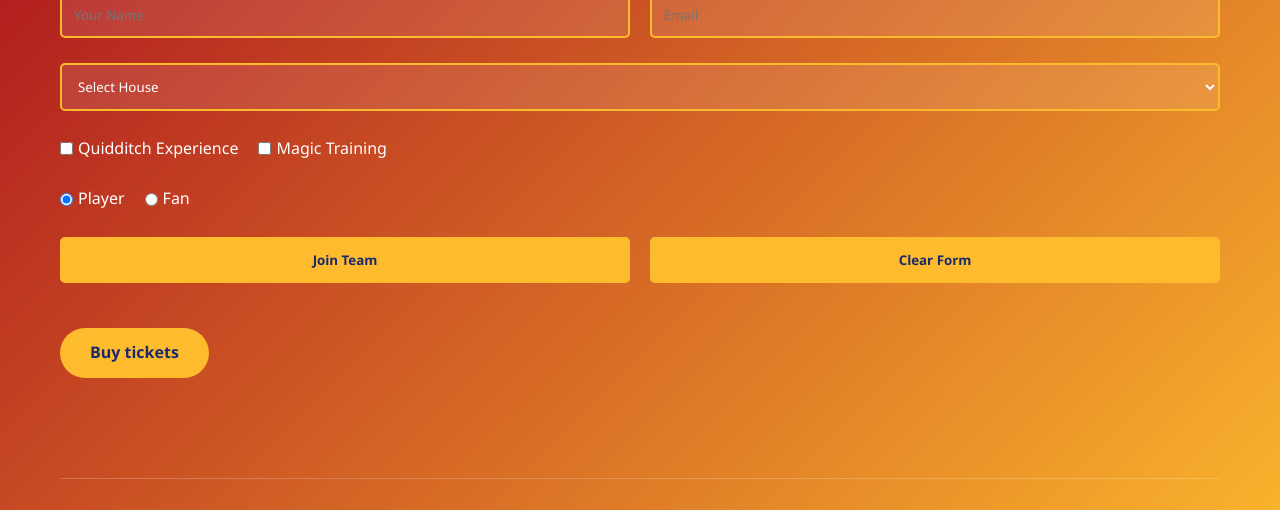
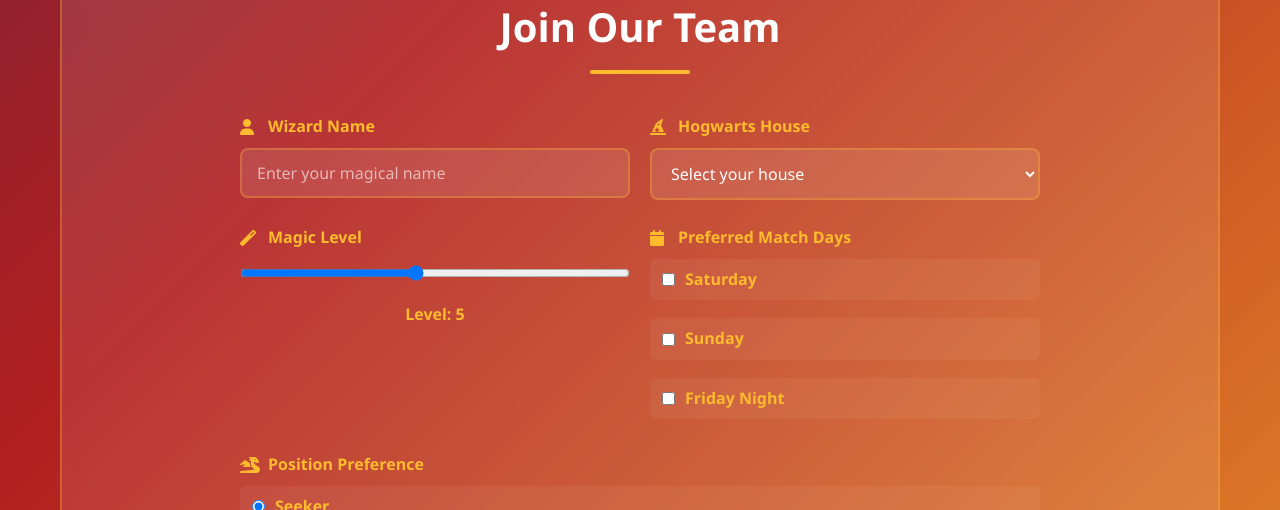
Before and after one commit to AlexJenious/My-first-website-on-git, a website: page football-team-web-lab-1/website/main/main2/index.html in a window 1280 px wide. Shown: the part 1889-2399 px from the top of the page. Drawn offline with Linux system fonts and the light colour scheme.

Commit message:
Recreate main2 to best formate of form

```diff
--- a/football-team-web-lab-1/website/main/main2/index.html
+++ b/football-team-web-lab-1/website/main/main2/index.html
@@ -90,50 +90,93 @@
         </div>
     </section>
 
-    <section class="main-form">
-    <h2>Quick Registration</h2>
-    <form class="form">
-        <!-- 1. Текстові поля -->
+    <section class="registration-form">
+        <h2 class="section-title">Join Our Team</h2>
+        <form class="magic-form">
             <div class="form-row">
-            <input type="text" placeholder="Your Name" required>
-            <input type="email" placeholder="Email" required>
+                <div class="form-group">
+                    <label for="wizard-name"><i class="fas fa-user"></i> Wizard Name</label>
+                    <input type="text" id="wizard-name" placeholder="Enter your magical name" required>
+                </div>
+                <div class="form-group">
+                    <label for="house"><i class="fas fa-hat-wizard"></i> Hogwarts House</label>
+                    <select id="house" required>
+                        <option value="">Select your house</option>
+                        <option value="gryffindor">Gryffindor</option>
+                        <option value="slytherin">Slytherin</option>
+                        <option value="hufflepuff">Hufflepuff</option>
+                        <option value="ravenclaw">Ravenclaw</option>
+                    </select>
+                </div>
             </div>
 
-        <!-- 2. Випадаючий список -->
             <div class="form-row">
-            <select>
-                <option>Select House</option>
-                <option>Gryffindor</option>
-                <option>Slytherin</option>
-                <option>Hufflepuff</option>
-                <option>Ravenclaw</option>
-            </select>
+                <div class="form-group">
+                    <label for="magic-level"><i class="fas fa-wand-magic"></i> Magic Level</label>
+                    <input type="range" id="magic-level" min="1" max="10" value="5">
+                    <div class="range-value">Level: <span id="level-value">5</span></div>
+                </div>
+                <div class="form-group">
+                    <label><i class="fas fa-calendar"></i> Preferred Match Days</label>
+                    <div class="checkbox-group">
+                        <label class="checkbox-label">
+                            <input type="checkbox" name="days" value="saturday"> Saturday
+                        </label>
+                        <label class="checkbox-label">
+                            <input type="checkbox" name="days" value="sunday"> Sunday
+                        </label>
+                        <label class="checkbox-label">
+                            <input type="checkbox" name="days" value="friday"> Friday Night
+                        </label>
+                    </div>
+                </div>
             </div>
 
-        <!-- 3. Прапорці (checkboxes) -->
             <div class="form-row">
-            <label class="option">
-                <input type="checkbox"> Quidditch Experience
+                <div class="form-group">
+                    <label><i class="fas fa-dragon"></i> Position Preference</label>
+                    <div class="radio-group">
+                        <label class="radio-label">
+                            <input type="radio" name="position" value="seeker" checked> Seeker
                         </label>
-            <label class="option">
-                <input type="checkbox"> Magic Training
+                        <label class="radio-label">
+                            <input type="radio" name="position" value="chaser"> Chaser
+                        </label>
+                        <label class="radio-label">
+                            <input type="radio" name="position" value="beater"> Beater
+                        </label>
+                        <label class="radio-label">
+                            <input type="radio" name="position" value="keeper"> Keeper
                         </label>
                     </div>
-
-        <!-- 4. Перемикачі (radio buttons) -->
-        <div class="form-row">
-            <label class="option">
-                <input type="radio" name="position" value="player" checked> Player
-            </label>
-            <label class="option">
-                <input type="radio" name="position" value="fan"> Fan
-            </label>
+                </div>
             </div>
 
-        <!-- 5. Кнопки -->
             <div class="form-row">
-            <button type="submit">Join Team</button>
-            <button type="reset">Clear Form</button>
+                <div class="form-group full-width">
+                    <label for="spell-comments"><i class="fas fa-scroll"></i> Magical Experience</label>
+                    <textarea id="spell-comments" placeholder="Tell us about your magical football experience and favorite spells..." rows="4"></textarea>
+                </div>
+            </div>
+
+            <div class="form-row">
+                <div class="form-group">
+                    <label for="broom-color"><i class="fas fa-palette"></i> Broomstick Color</label>
+                    <input type="color" id="broom-color" value="#ff0000">
+                </div>
+                <div class="form-group">
+                    <label for="owl-email"><i class="fas fa-envelope"></i> Owl Post Address</label>
+                    <input type="email" id="owl-email" placeholder="your_owl@hogwarts.com">
+                </div>
+            </div>
+
+            <div class="form-actions">
+                <button type="submit" class="btn submit-btn">
+                    <i class="fas fa-quidditch"></i> Join the Magic Team
+                </button>
+                <button type="reset" class="btn reset-btn">
+                    <i class="fas fa-undo"></i> Clear Spells
+                </button>
             </div>
         </form>
     </section>
--- a/football-team-web-lab-1/website/main/main2/style.css
+++ b/football-team-web-lab-1/website/main/main2/style.css
@@ -308,49 +308,6 @@
     }
 }
 
-.simple-form {
-    background: rgba(255,255,255,0.1);
-    padding: 30px;
-    margin: 40px 0;
-    border-radius: 10px;
-}
-
-.minimal-form {
-    max-width: 500px;
-    margin: 0 auto;
-}
-
-.form-row {
-    display: flex;
-    gap: 15px;
-    margin-bottom: 20px;
-    flex-wrap: wrap;
-}
-
-.form-row input,
-.form-row select,
-.form-row button {
-    flex: 1;
-    padding: 12px;
-    border: 2px solid #fdbb2d;
-    border-radius: 5px;
-    background: rgba(255,255,255,0.1);
-    color: white;
-}
-
-.option {
-    display: flex;
-    align-items: center;
-    gap: 5px;
-}
-
-.form-row button {
-    background: #fdbb2d;
-    color: #1a2a6c;
-    font-weight: bold;
-    cursor: pointer;
-}
-
 .registration-form {
     background: rgba(255, 255, 255, 0.1);
     backdrop-filter: blur(10px);
```
Lines whose indentation alone changed are shown as unchanged.
